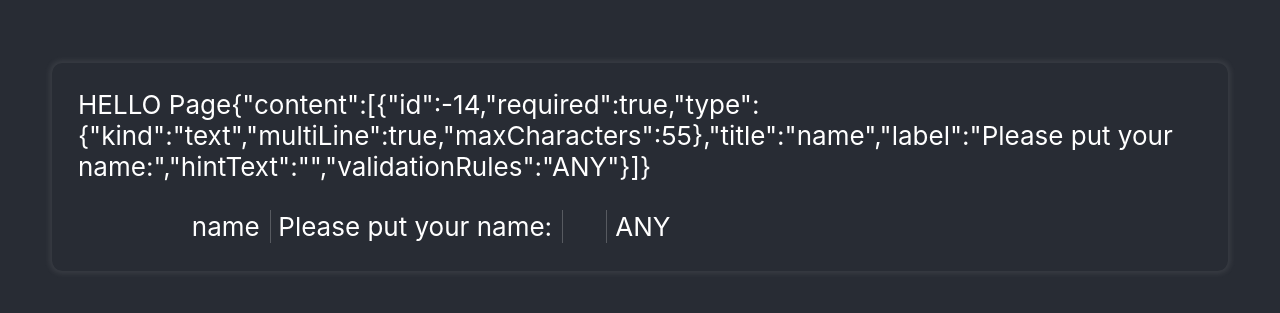
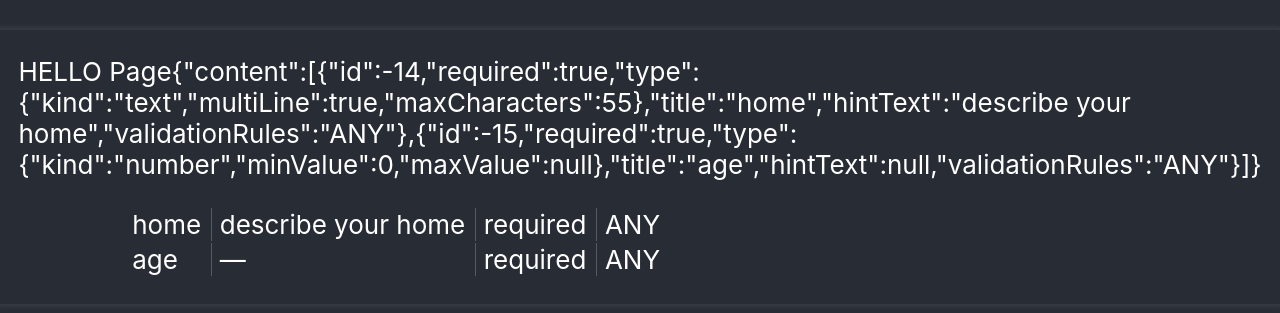
Before and after one commit to gabriel-fortin/requirements-collector, a React (Create React App) app: page / in a window 1280 px wide. Shown: the part 233-546 px from the top of the page. Built offline with nearby package versions, Linux system fonts and the light colour scheme.

Commit message:
Change 'Field' model

```diff
--- a/src/App.tsx
+++ b/src/App.tsx
@@ -12,8 +12,10 @@ import './App.css';
 function App() {
   const identityOrDefault = (s: State | undefined, a: any) => s ?? new State();
   const initialState = new State();
-  const ft: FieldType = { kind: "text", multiLine: true, maxCharacters: 55 };
-  initialState.pageContent.content.push(new Field(-14, true, ft, "name", "Please put your name:"));
+  const ft1: FieldType = { kind: "text", multiLine: true, maxCharacters: 55 };
+  const ft2: FieldType = { kind: "number", minValue: 0, maxValue: null };
+  initialState.pageContent.content.push(new Field(-14, true, ft1, "home", "describe your home"));
+  initialState.pageContent.content.push(new Field(-15, true, ft2, "age"));
 
   const reducer: (s: State | undefined, a: any) => State = identityOrDefault;
   const store = createStore(reducer, initialState);
--- a/src/Model/Field.ts
+++ b/src/Model/Field.ts
@@ -7,25 +7,23 @@ export class Field implements HasId {
     required: boolean;
     type: FieldType;
     title: string;
-    label: string;
-    hintText: string;
+    hintText: string | null;
     validationRules: string | "ANY";
     // TODO: make validation rules a class with some predefined possibilities
+    // TODO: validation should probably be part of type because allowed validations depend on FieldType
 
     constructor(
         id: number,
         required: boolean,
         type: FieldType,
         title: string,
-        label: string,
-        hintText: string = "",
+        hintText: string | null = null,
         validationRules = "ANY",
     ) {
         this.id = id;
         this.required = required;
         this.type = type;
         this.title = title;
-        this.label = label;
         this.hintText = hintText;
         this.validationRules = validationRules;
     }
--- a/src/Widget/FieldDisplay.tsx
+++ b/src/Widget/FieldDisplay.tsx
@@ -12,7 +12,7 @@ interface FieldProps {
 export const FieldDisplay: React.FC<FieldProps> = ({field}) =>
     <tr className={"field-display"}>
         <td>{field.title}</td>
-        <td>{field.label}</td>
         <td>{field.hintText ?? "—"}</td>
+        <td>{field.required ? "required" : "optional"}</td>
         <td>{field.validationRules}</td>
     </tr>
```
